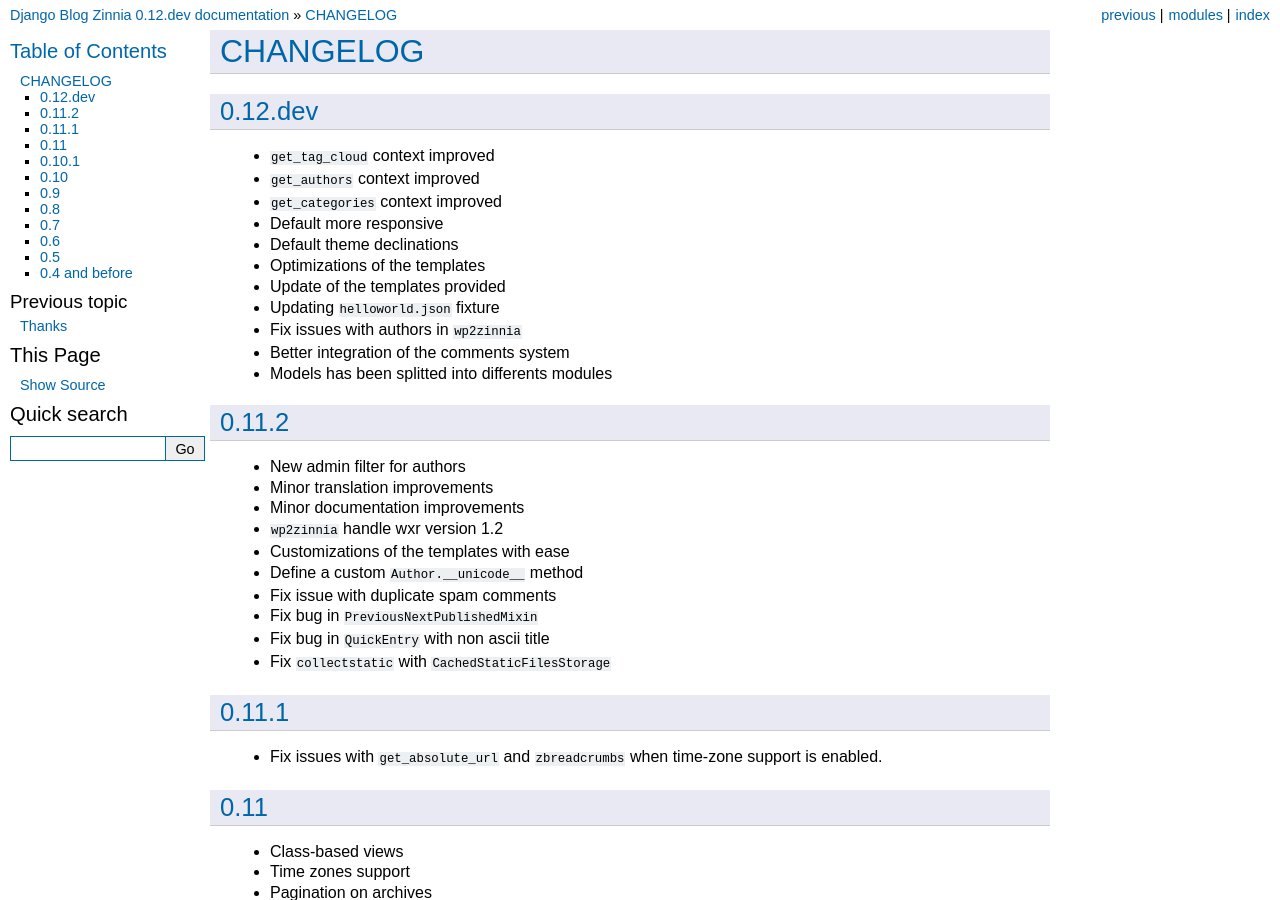
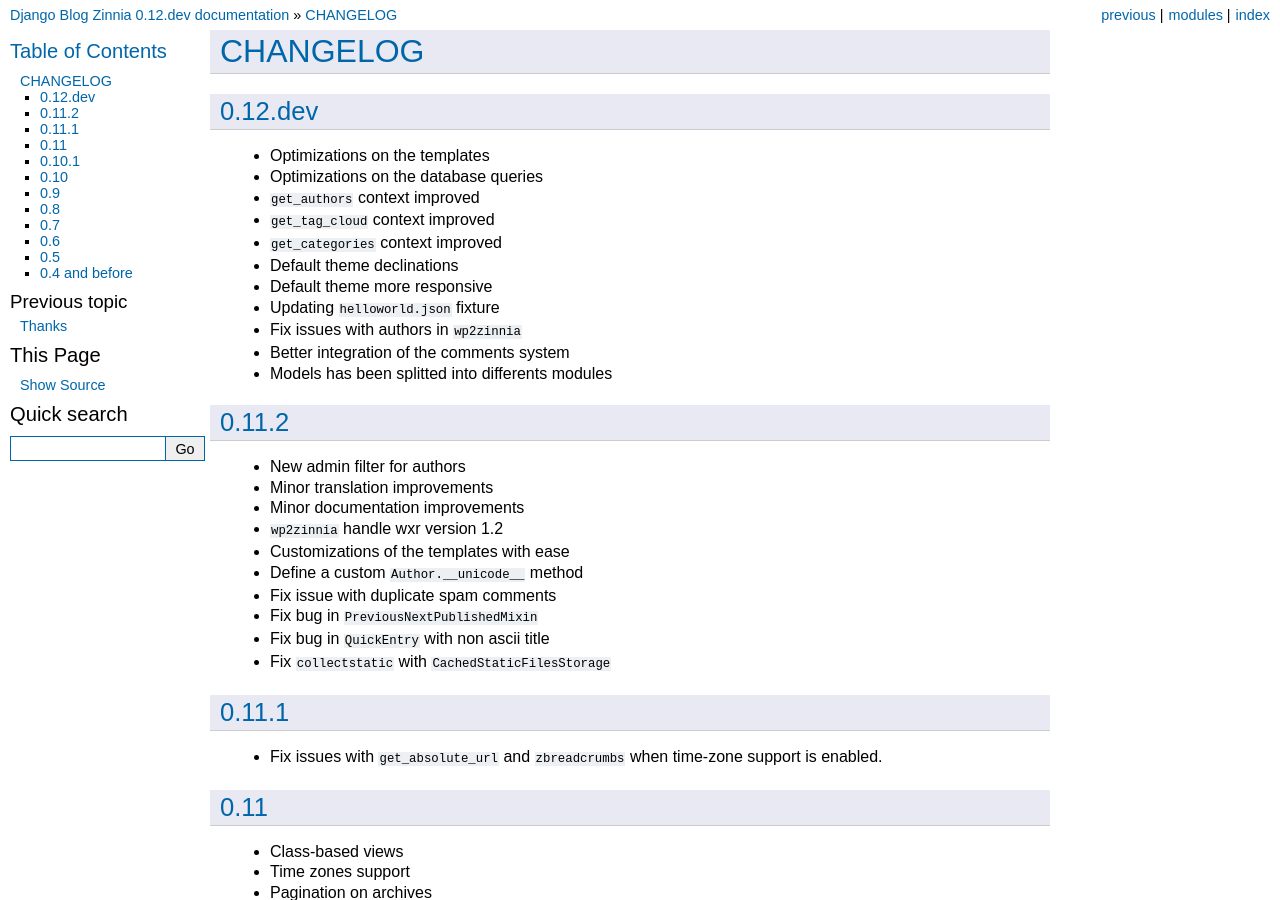
Before and after one commit to petrovvlatko/zinnia-blog-django, a Sphinx documentation site: the page built from docs/notes/changelog.rst, in a window 1280 px wide and 900 px high. Built offline with Sphinx 7.4.7, drawn with Linux system fonts in a browser that asks for light colours.

Commit message:
updating documentation about optimizations

```diff
--- a/README.rst
+++ b/README.rst
@@ -44,6 +44,7 @@
 * `Blogger conversion utility`_
 * `WordPress conversion utility`_
 * `WYMeditor`_, `TinyMCE`_ and `MarkItUp`_ support
+* Efficient database queries
 * Ready to use and extendable templates
 * `Compass`_ and `Sass3`_ integration
 * `Windows Live Writer`_ compatibility
--- a/docs/notes/changelog.rst
+++ b/docs/notes/changelog.rst
@@ -4,13 +4,13 @@
 0.12.dev
 --------
 
+* Optimizations on the templates
+* Optimizations on the database queries
+* ``get_authors`` context improved
 * ``get_tag_cloud`` context improved
-* ``get_authors`` context improved
 * ``get_categories`` context improved
-* Default more responsive
 * Default theme declinations
-* Optimizations of the templates
-* Update of the templates provided
+* Default theme more responsive
 * Updating ``helloworld.json`` fixture
 * Fix issues with authors in ``wp2zinnia``
 * Better integration of the comments system
```
